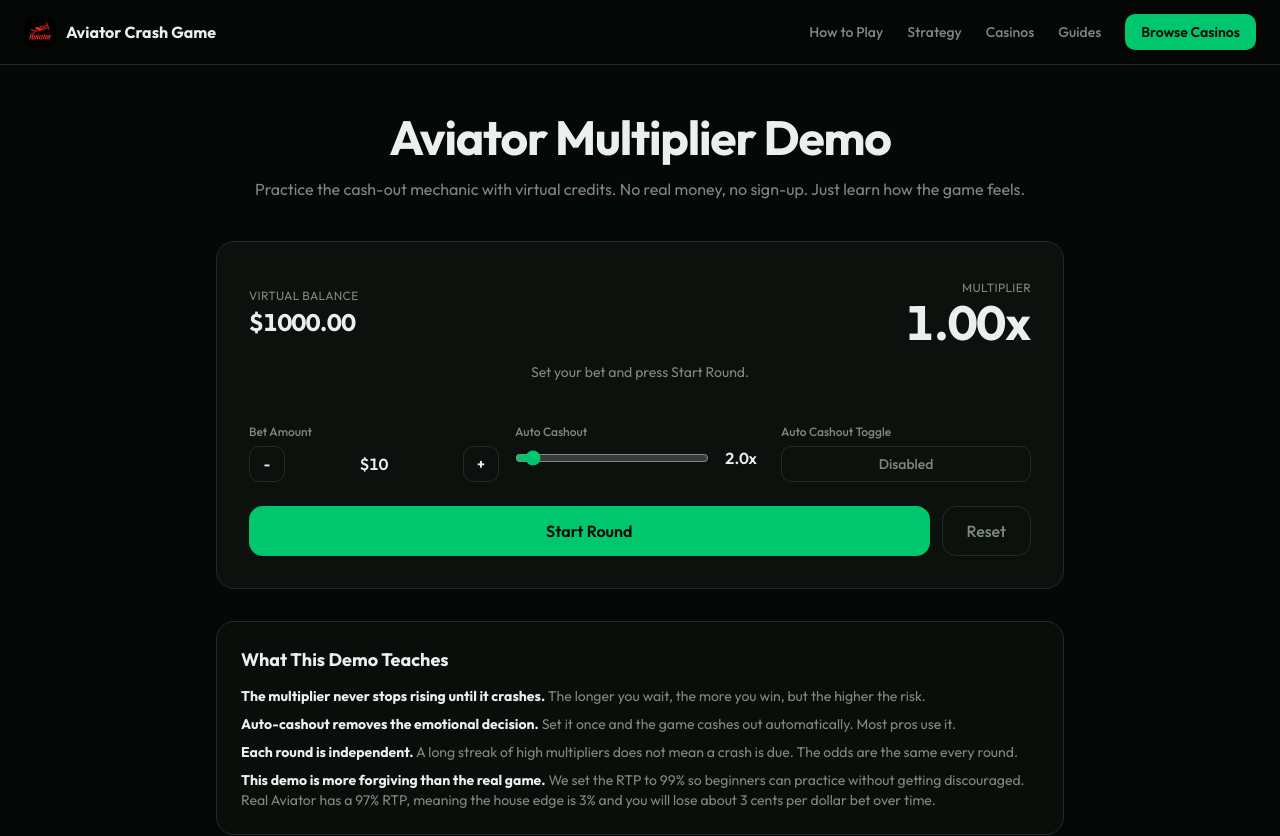
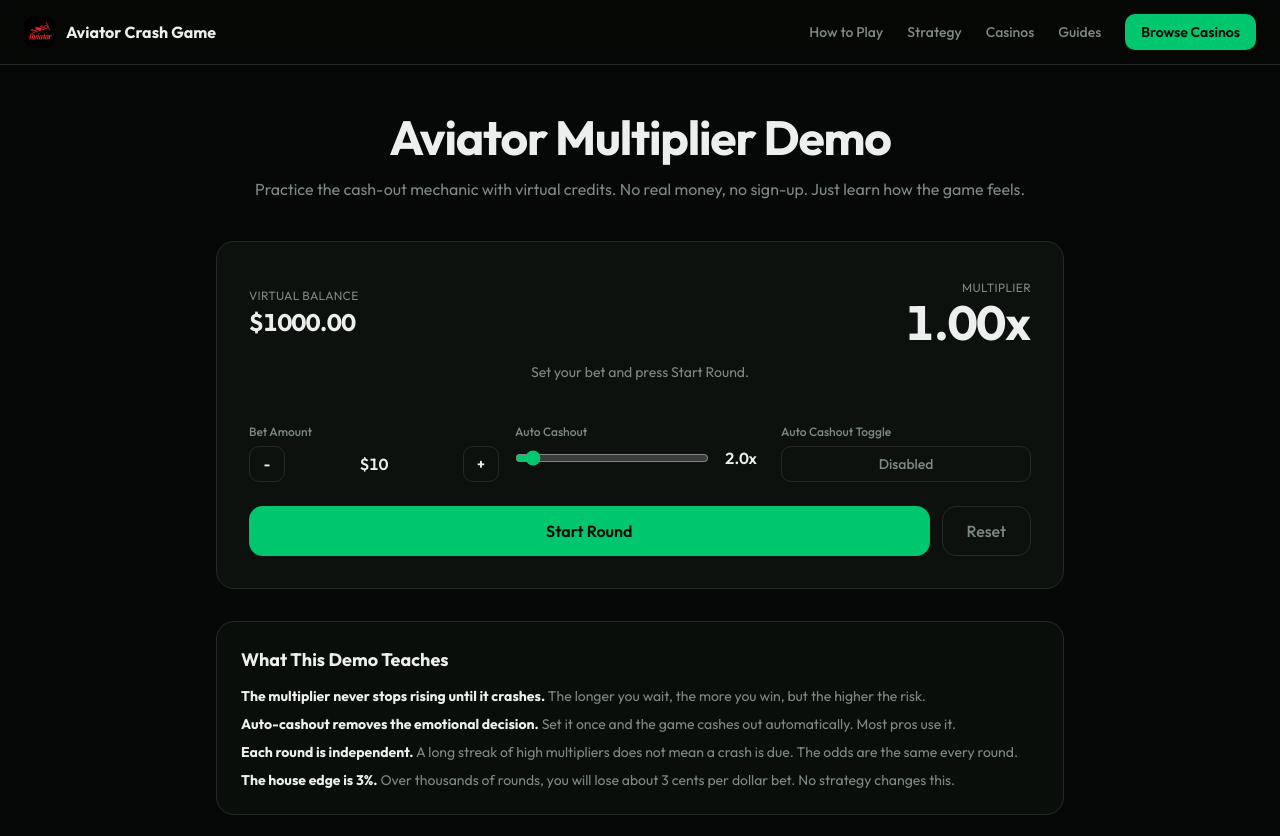
Before and after one commit to peterpeeterspeter/aviatorcrashgame, a Next.js app: page /how-to-play/demo in a window 1280 px wide. Shown: the top 836 px of the page. Built offline with nearby package versions, Linux system fonts and the light colour scheme.

Commit message:
revert: remove 'demo is more forgiving' educational text

```diff
--- a/src/app/how-to-play/demo/page.tsx
+++ b/src/app/how-to-play/demo/page.tsx
@@ -294,8 +294,8 @@
             A long streak of high multipliers does not mean a crash is due. The odds are the same every round.
           </li>
           <li>
-            <strong className="text-foreground">This demo is more forgiving than the real game.</strong>{" "}
-            We set the RTP to 99% so beginners can practice without getting discouraged. Real Aviator has a 97% RTP, meaning the house edge is 3% and you will lose about 3 cents per dollar bet over time.
+            <strong className="text-foreground">The house edge is 3%.</strong>{" "}
+            Over thousands of rounds, you will lose about 3 cents per dollar bet. No strategy changes this.
           </li>
         </ul>
       </div>
```
